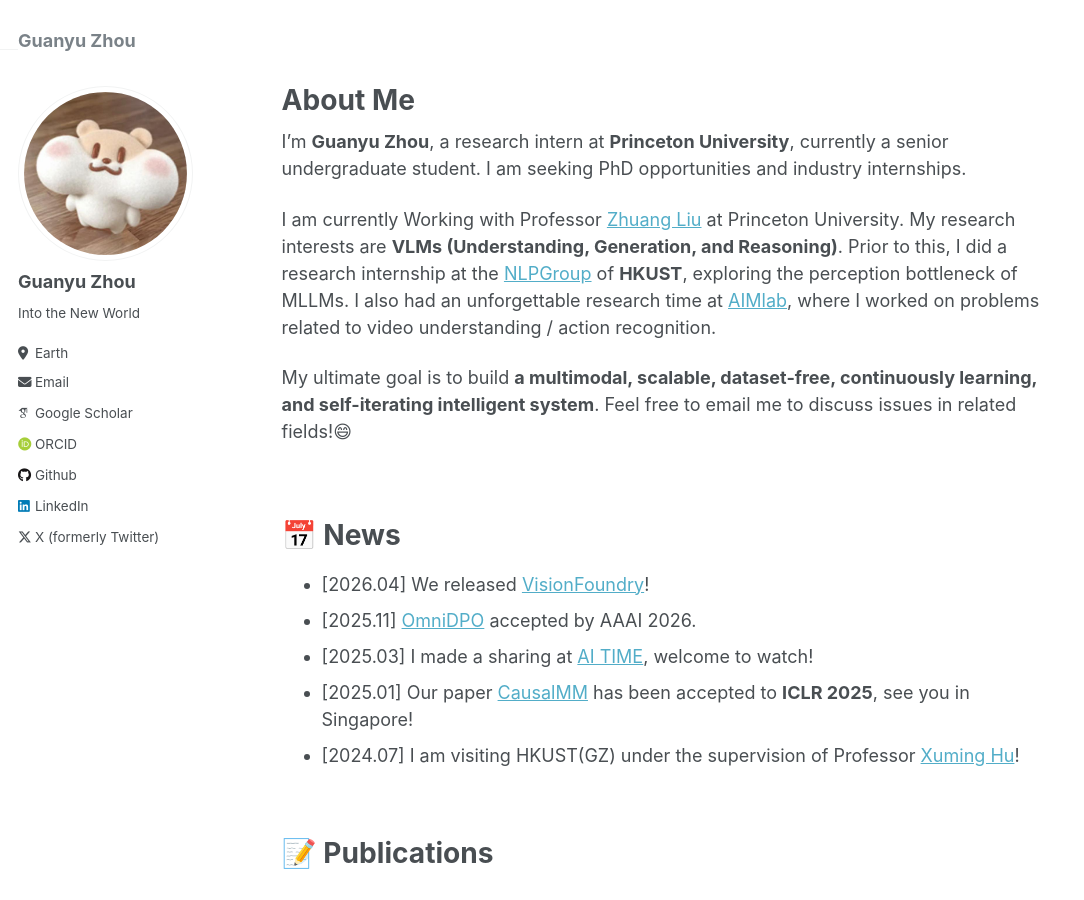
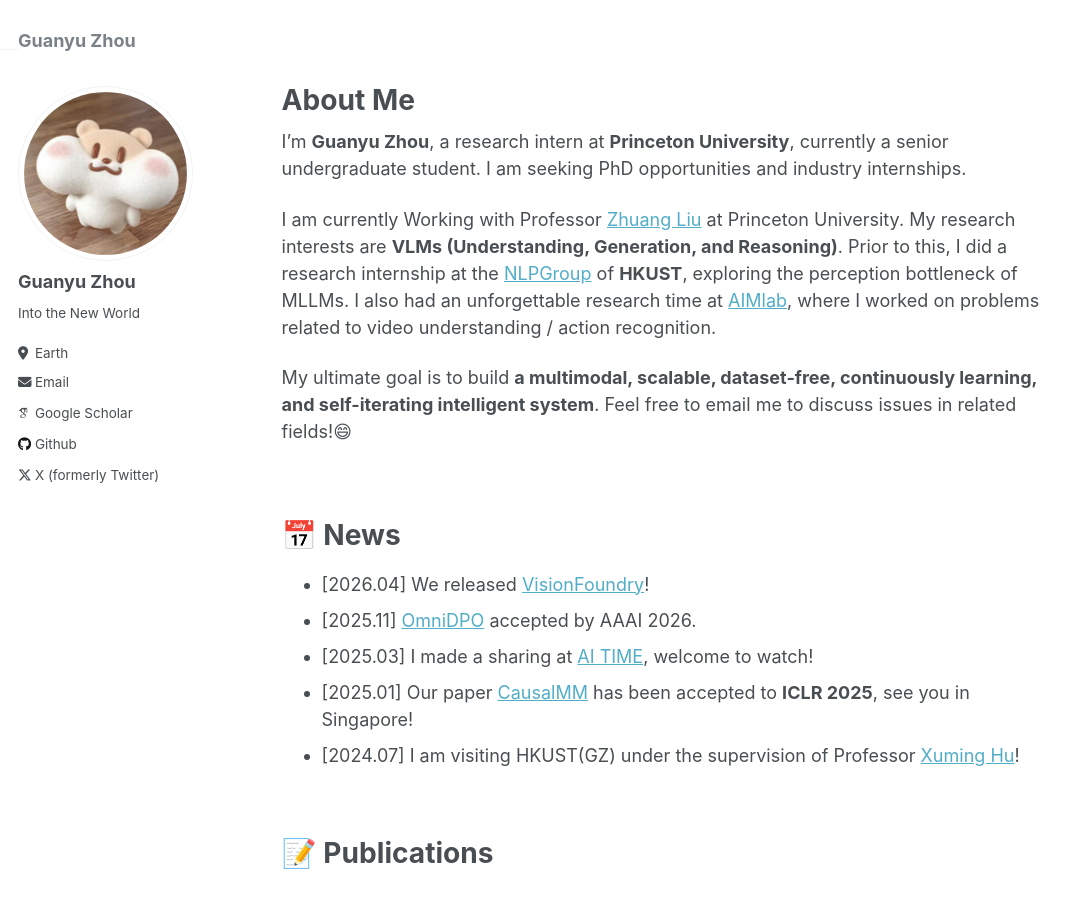
Before and after one commit to The-Martyr/the-martyr.github.io, a Jekyll site: the page built from _pages/about.md, in a window 1280 px wide and 900 px high. Shown: the whole window, without its empty margins (0-1084 px from the left). Built offline with Jekyll 4.4.1, drawn with Linux system fonts in a browser that asks for light colours; some web fonts are replaced.

Commit message:
Update _config.yml

```diff
--- a/_config.yml
+++ b/_config.yml
@@ -34,7 +34,7 @@ author:
   arxiv            : # URL - Update with the correct link to your profile
   googlescholar    : https://scholar.google.com/citations?user=7sUx-SgAAAAJ&hl=en&oi=sra
   impactstory      : # URL
-  orcid            : https://orcid.org/0009-0003-9781-6646
+  orcid            : #https://orcid.org/0009-0003-9781-6646
   pubmed           :
   researchgate     : # URL
 
@@ -56,7 +56,7 @@ author:
   keybase          : # Username
   instagram        : # Username
   lastfm           : # Username
-  linkedin         : guanyu-zhou-ba6840333
+  linkedin         : #guanyu-zhou-ba6840333
   mastodon         : # URL
   medium           : # URL
   pinterest        : # Username
```
